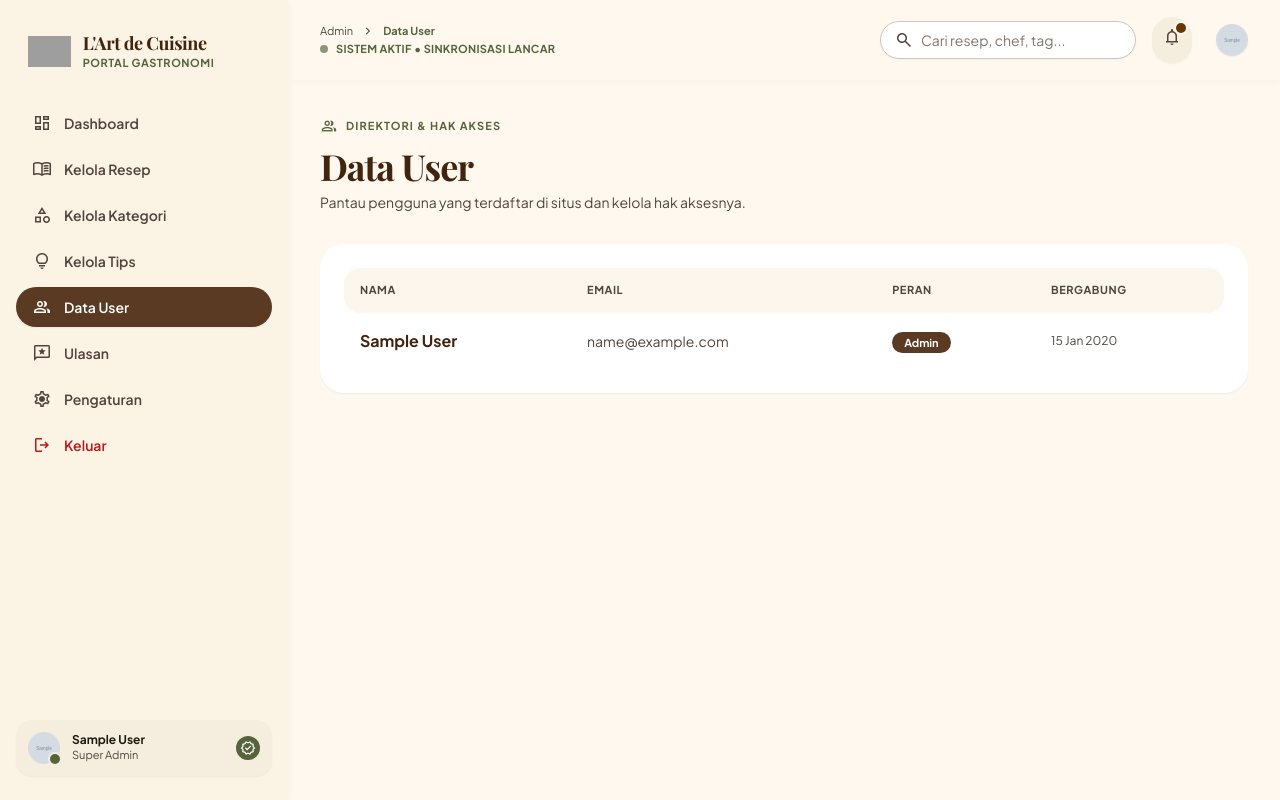
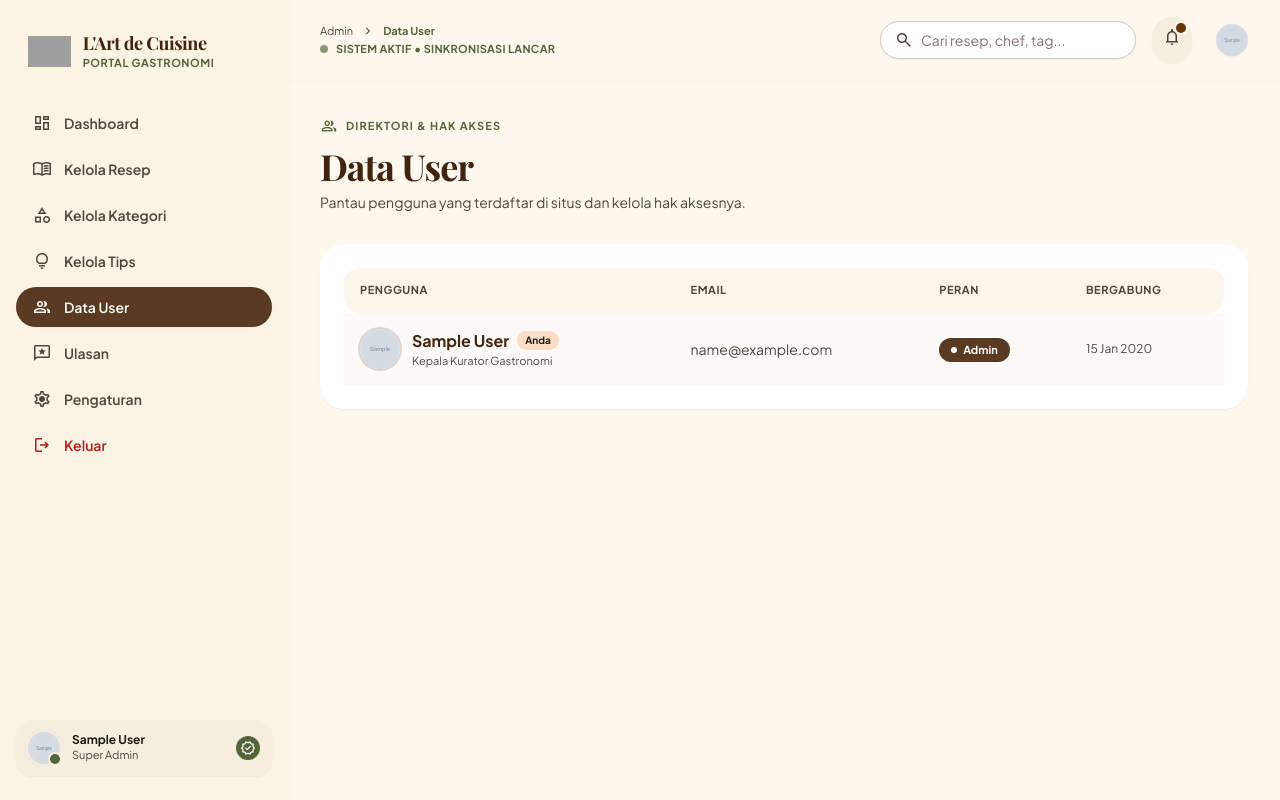
Before and after one commit to indriyanirasti7-sys/Sistem_Informasi_Resep_Makanan, a Laravel app: page /admin/users in a window 1280 px wide. Run offline with Laravel 12, Linux system fonts and the light colour scheme; a user stored in the database is signed in; tables that the repository leaves empty hold one stand-in row (values such as "Sample post"); grey boxes marked "Sample" are stand-in pictures; parts of the project's set-up code (start-up, migrations or seed data) failed here and were passed over; some libraries are stand-ins or nearby versions; some web fonts are replaced; grey boxes are pictures that could not be loaded.

Commit message:
Style: tambah avatar & badge role user
- Avatar inisial otomatis untuk user tanpa foto

- Badge Anda untuk akun yang sedang login

- Label role admin warna coklat, user warna hijau — biar langsung kelihatan bedanya

```diff
--- a/resources/views/admin/users/daftar_user.blade.php
+++ b/resources/views/admin/users/daftar_user.blade.php
@@ -19,13 +19,13 @@
     </div>
 </header>
 
-{{-- ========== TABEL USER (KERANGKA) ========== --}}
+{{-- ========== TABEL USER ========== --}}
 <section class="bg-surface-container-lowest rounded-3xl p-6 shadow-sm">
     <div class="w-full overflow-x-auto">
         <table class="w-full text-left border-collapse">
             <thead>
                 <tr class="bg-surface-container-low/70 text-on-surface-variant text-[11px] uppercase tracking-wider font-bold">
-                    <th class="py-3.5 px-4 rounded-l-2xl">Nama</th>
+                    <th class="py-3.5 px-4 rounded-l-2xl">Pengguna</th>
                     <th class="py-3.5 px-4">Email</th>
                     <th class="py-3.5 px-4">Peran</th>
                     <th class="py-3.5 px-4 rounded-r-2xl">Bergabung</th>
@@ -33,16 +33,48 @@
             </thead>
             <tbody class="divide-y divide-surface-container-high/40 text-on-surface">
                 @forelse ($users as $user)
-                    <tr class="hover:bg-surface-container-low/40 transition-colors">
-                        <td class="py-4 px-4 font-bold text-primary">{{ $user->name }}</td>
+                    @php
+                        $isMe = auth()->id() === $user->id;
+                        $initials = collect(explode(' ', $user->name))->map(fn($w) => strtoupper(substr($w, 0, 1)))->take(2)->join('');
+                    @endphp
+                    <tr class="hover:bg-surface-container-low/40 transition-colors {{ $isMe ? 'bg-surface-container-high/20' : '' }}">
+                        <td class="py-4 px-4">
+                            <div class="flex items-center gap-3">
+                                @if ($user->avatar)
+                                    <img src="{{ asset('storage/' . $user->avatar) }}"
+                                         alt="{{ $user->name }}"
+                                         class="w-10 h-10 rounded-full object-cover ring-2 ring-primary-container/20"/>
+                                @else
+                                    <div class="w-10 h-10 rounded-full bg-primary-fixed text-on-primary-fixed flex items-center justify-center font-bold text-sm">
+                                        {{ $initials }}
+                                    </div>
+                                @endif
+                                <div class="flex flex-col min-w-0">
+                                    <div class="flex items-center gap-2">
+                                        <span class="font-bold text-primary truncate">{{ $user->name }}</span>
+                                        @if ($isMe)
+                                            <span class="px-2 py-0.5 rounded-full bg-primary-fixed text-on-primary-fixed text-[10px] font-bold">Anda</span>
+                                        @endif
+                                    </div>
+                                    <span class="text-[11px] text-on-surface-variant">
+                                        {{ $user->role === 'admin' ? 'Kepala Kurator Gastronomi' : 'Anggota Komunitas' }}
+                                    </span>
+                                </div>
+                            </div>
+                        </td>
                         <td class="py-4 px-4 text-sm text-on-surface-variant">{{ $user->email }}</td>
                         <td class="py-4 px-4">
-                            <span class="px-3 py-1 rounded-full text-[11px] font-bold
-                                {{ $user->role === 'admin'
-                                    ? 'bg-primary-container text-white'
-                                    : 'bg-secondary-container text-on-secondary-fixed-variant' }}">
-                                {{ ucfirst($user->role) }}
-                            </span>
+                            @if ($user->role === 'admin')
+                                <span class="inline-flex items-center gap-1.5 px-3 py-1 rounded-full bg-primary-container text-white text-[11px] font-bold">
+                                    <span class="w-1.5 h-1.5 rounded-full bg-white"></span>
+                                    <span>Admin</span>
+                                </span>
+                            @else
+                                <span class="inline-flex items-center gap-1.5 px-3 py-1 rounded-full bg-secondary-container text-on-secondary-fixed-variant text-[11px] font-bold">
+                                    <span class="w-1.5 h-1.5 rounded-full bg-secondary"></span>
+                                    <span>User</span>
+                                </span>
+                            @endif
                         </td>
                         <td class="py-4 px-4 text-xs text-on-surface-variant">
                             {{ optional($user->created_at)->translatedFormat('d M Y') }}
```
